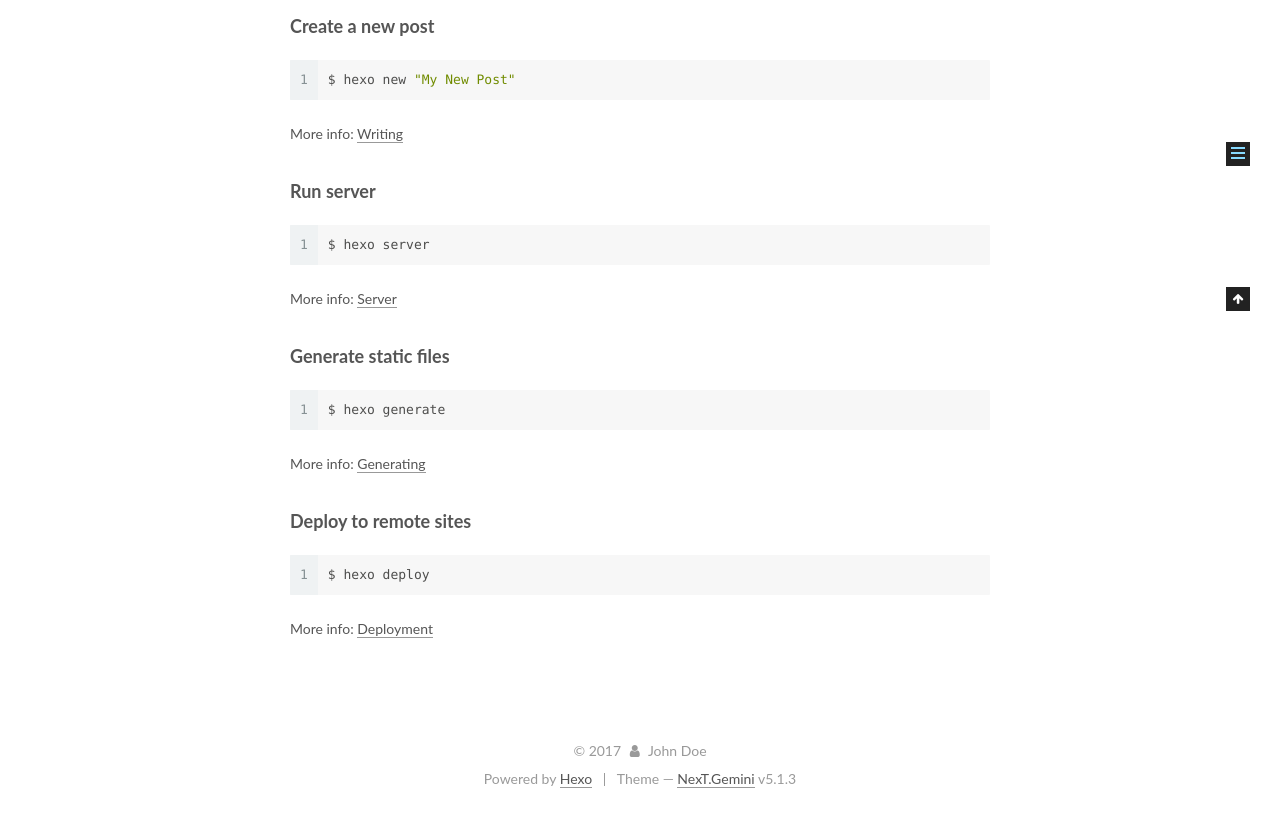
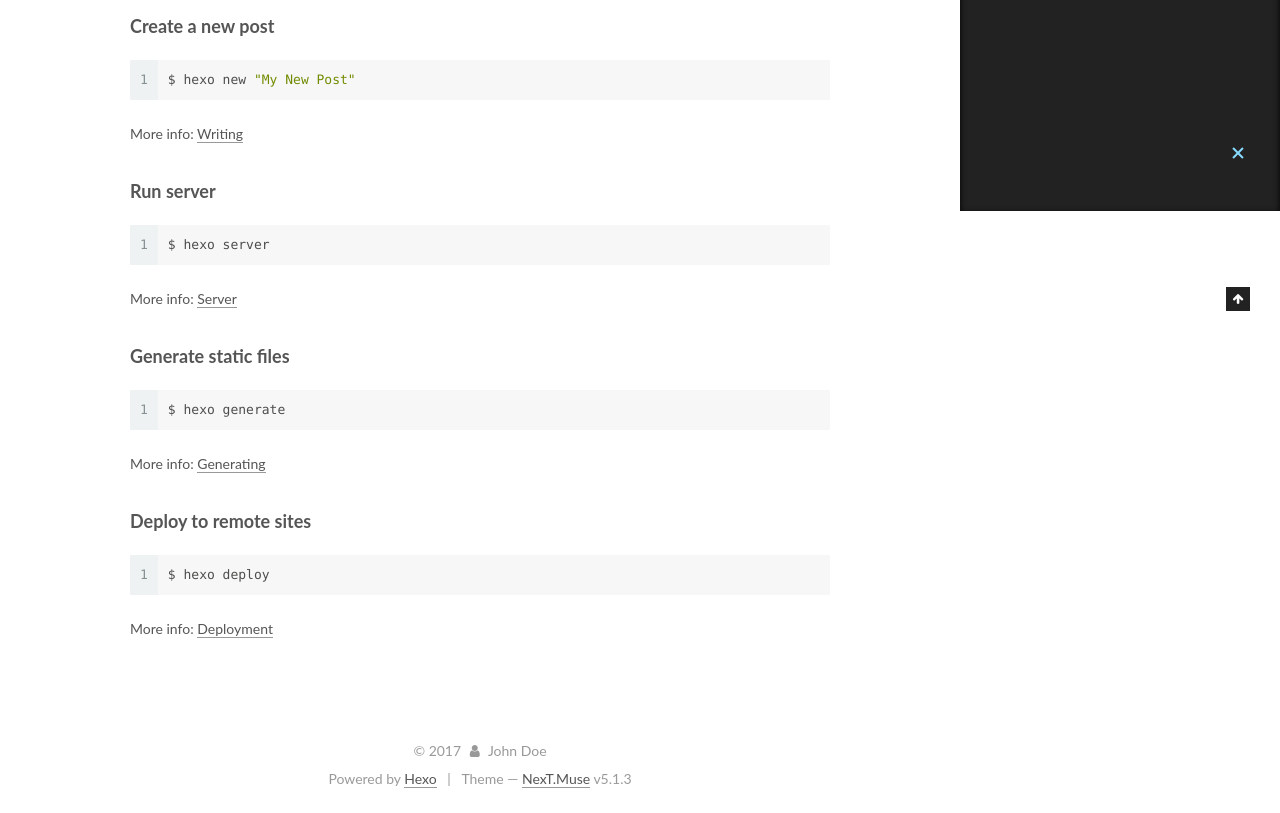
Before and after one commit to AntonyLiuNz/AntonyLiuNz.github.io, a plain HTML site: page 2017/10/21/hello-world/index.html in a window 1280 px wide. Shown: the part 589-1402 px from the top of the page. Drawn offline with Linux system fonts and the light colour scheme.

Commit message:
Site updated: 2017-10-21 17:40:32

```diff
--- a/2017/10/21/hello-world/index.html
+++ b/2017/10/21/hello-world/index.html
@@ -5,7 +5,7 @@
 
 
 
-<html class="theme-next gemini use-motion" lang="">
+<html class="theme-next muse use-motion" lang="">
 <head>
   <meta charset="UTF-8"/>
 <meta http-equiv="X-UA-Compatible" content="IE=edge" />
@@ -100,7 +100,7 @@
   var NexT = window.NexT || {};
   var CONFIG = {
     root: '/',
-    scheme: 'Gemini',
+    scheme: 'Muse',
     version: '5.1.3',
     sidebar: {"position":"left","display":"post","offset":12,"b2t":false,"scrollpercent":false,"onmobile":false},
     fancybox: true,
@@ -488,7 +488,7 @@
 
 
 
-  <div class="theme-info">Theme &mdash; <a class="theme-link" target="_blank" href="https://github.com/iissnan/hexo-theme-next">NexT.Gemini</a> v5.1.3</div>
+  <div class="theme-info">Theme &mdash; <a class="theme-link" target="_blank" href="https://github.com/iissnan/hexo-theme-next">NexT.Muse</a> v5.1.3</div>
 
 
 
@@ -589,13 +589,6 @@
 
 
 
-  <script type="text/javascript" src="/js/src/affix.js?v=5.1.3"></script>
-
-  <script type="text/javascript" src="/js/src/schemes/pisces.js?v=5.1.3"></script>
-
-
-
-
   <script type="text/javascript" src="/js/src/scrollspy.js?v=5.1.3"></script>
 <script type="text/javascript" src="/js/src/post-details.js?v=5.1.3"></script>
 
```
Also changed, not shown: archives/2017/10/index.html (+3 -10 lines), archives/2017/index.html (+3 -10 lines), archives/index.html (+3 -10 lines), index.html (+3 -10 lines).
